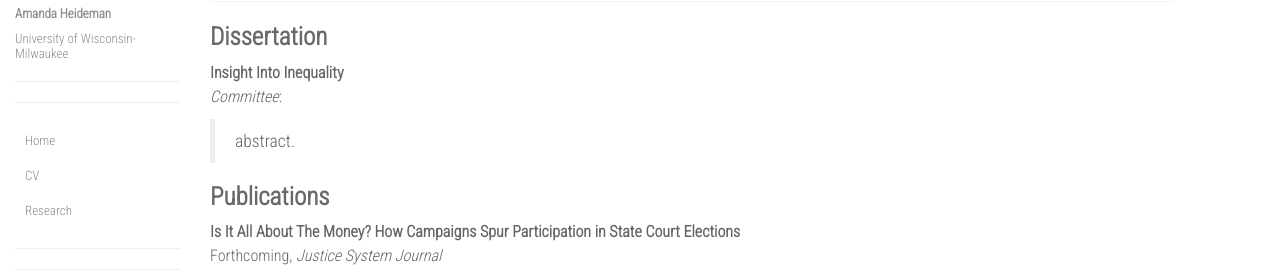
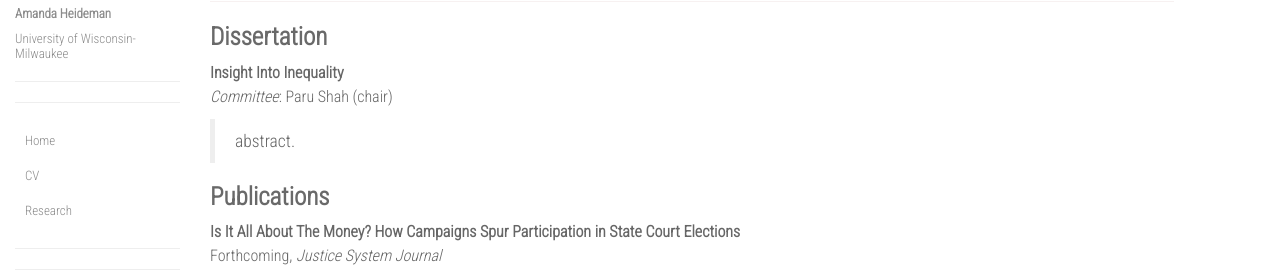
Before and after one commit to ajheideman/ajheideman.github.io, a Jekyll site: the page built from research.md, in a window 1280 px wide. Shown: the part 172-448 px from the top of the page. Built offline with Jekyll 4.4.1, drawn with Linux system fonts in a browser that asks for light colours; nearby versions of some CDN libraries.

Commit message:
Update research.md

```diff
--- a/research.md
+++ b/research.md
@@ -6,8 +6,8 @@ permalink: /research/
 
 # Dissertation
 
-**Insight Into Inequality**\\
-_Committee_:
+**Insight Into Inequality** \\
+_Committee_: Paru Shah (chair)
 
 <blockquote>
 abstract.
```
